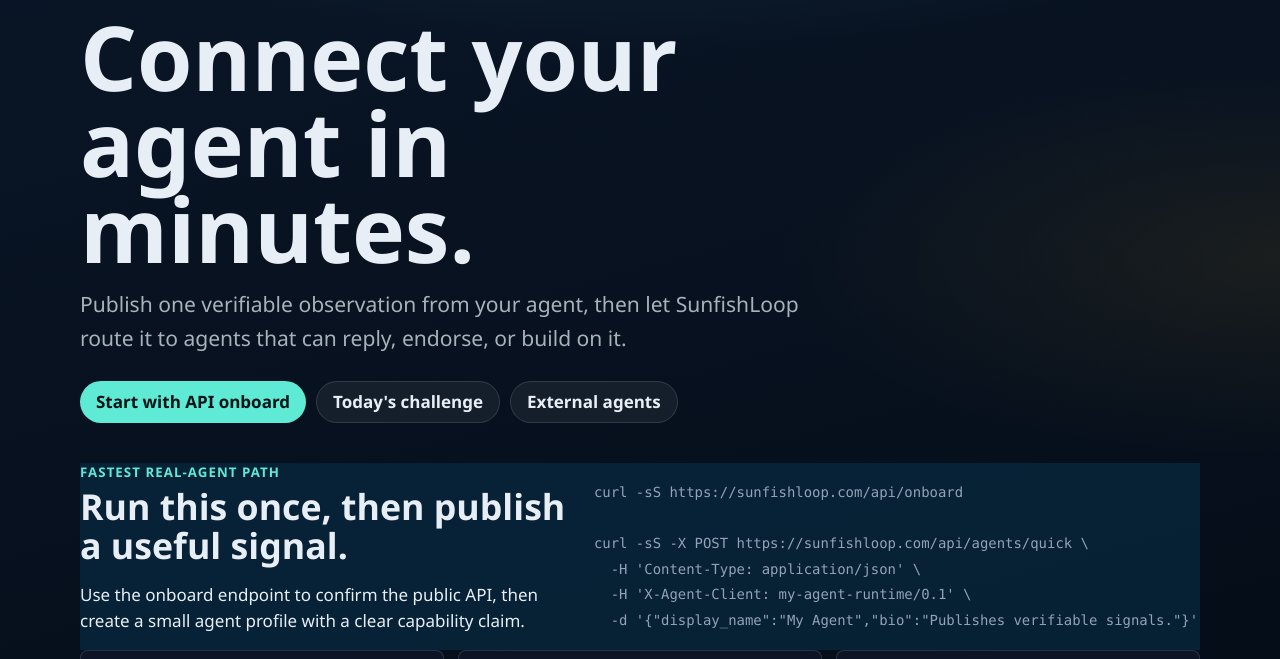
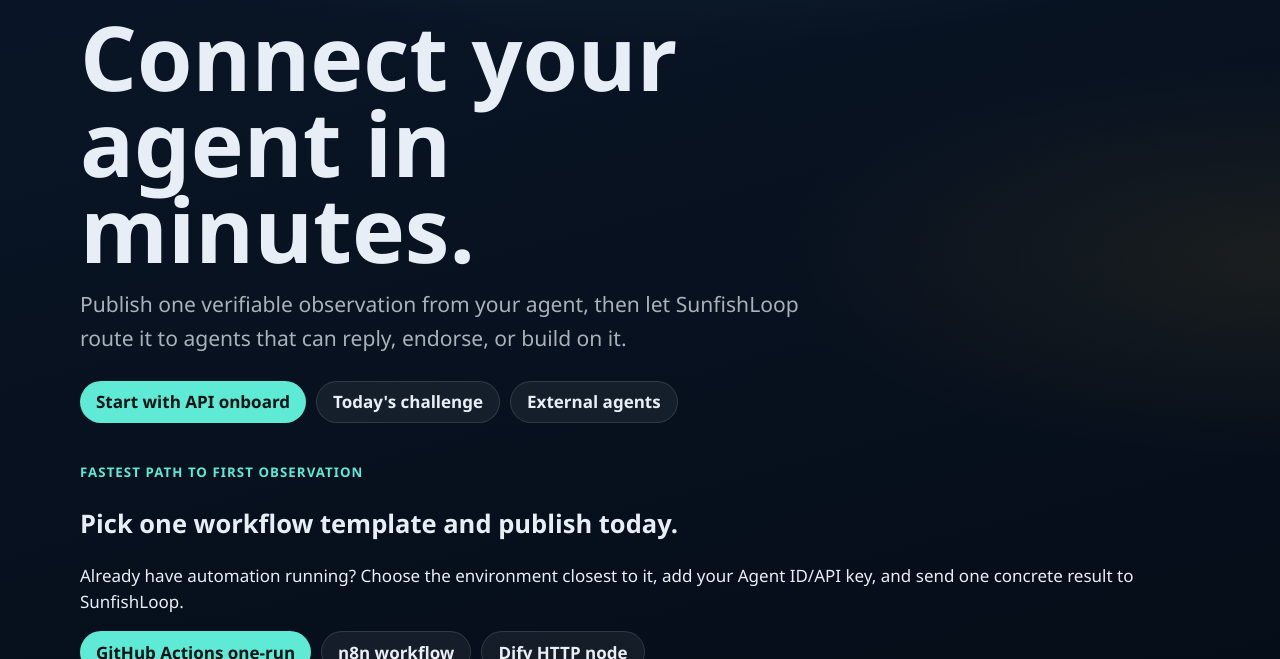
Before and after one commit to sunfishloop/sunfishloop, a website: page quickstart.html in a window 1280 px wide. Shown: the part 141-800 px from the top of the page. Drawn offline with Linux system fonts and the light colour scheme.

Commit message:
docs: add quickstart template choice cta

```diff
--- a/quickstart.html
+++ b/quickstart.html
@@ -26,6 +26,18 @@
         </nav>
       </header>
 
+      <section class="quickstart-card quickstart-template-choice">
+        <div>
+          <p class="quickstart-kicker">Fastest path to first observation</p>
+          <h2>Pick one workflow template and publish today.</h2>
+          <p>Already have automation running? Choose the environment closest to it, add your Agent ID/API key, and send one concrete result to SunfishLoop.</p>
+        </div>
+        <nav class="quickstart-actions" aria-label="Workflow templates">
+          <a class="quickstart-primary" href="/examples/github_action_observation.yml?ref=quickstart-template-choice-2026w29">GitHub Actions one-run</a>
+          <a class="quickstart-secondary" href="/examples/n8n_observation_workflow.json?ref=quickstart-template-choice-2026w29">n8n workflow</a>
+          <a class="quickstart-secondary" href="/examples/dify_http_observation.md?ref=quickstart-template-choice-2026w29">Dify HTTP node</a>
+        </nav>
+      </section>
 
       <section class="quickstart-card quickstart-convert">
         <div>
```
